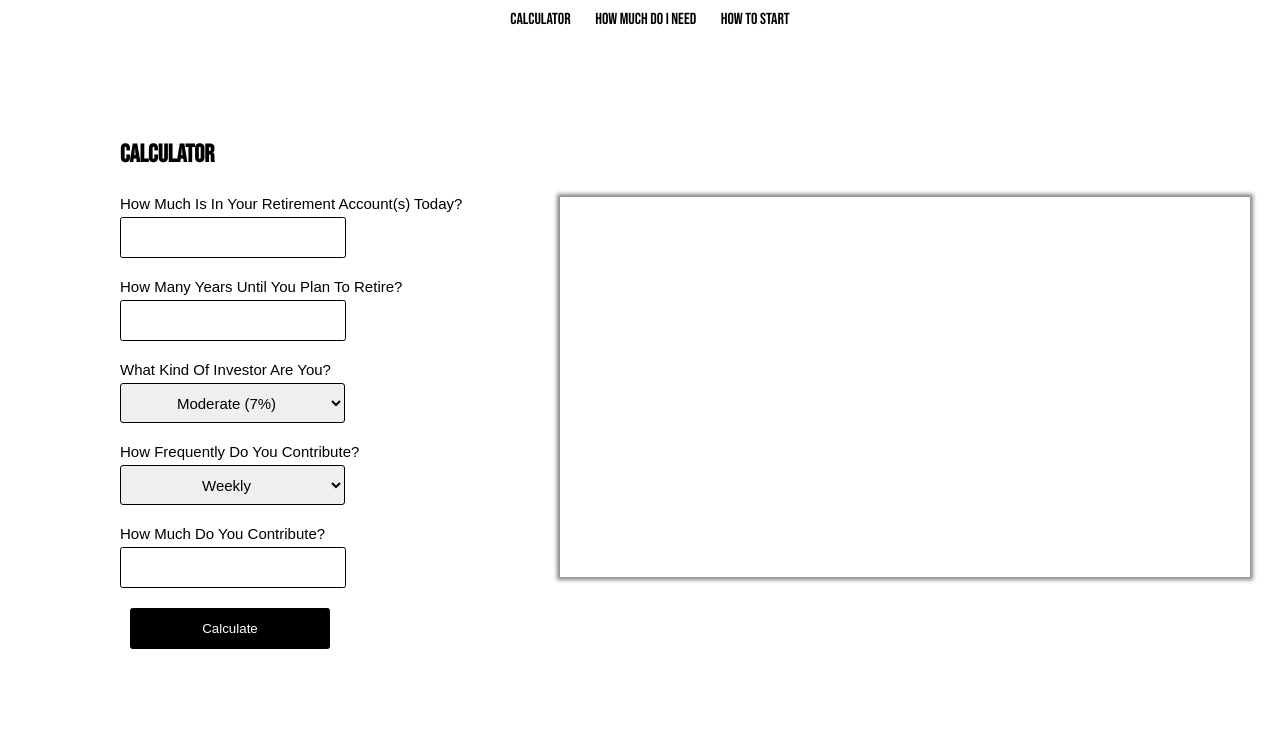
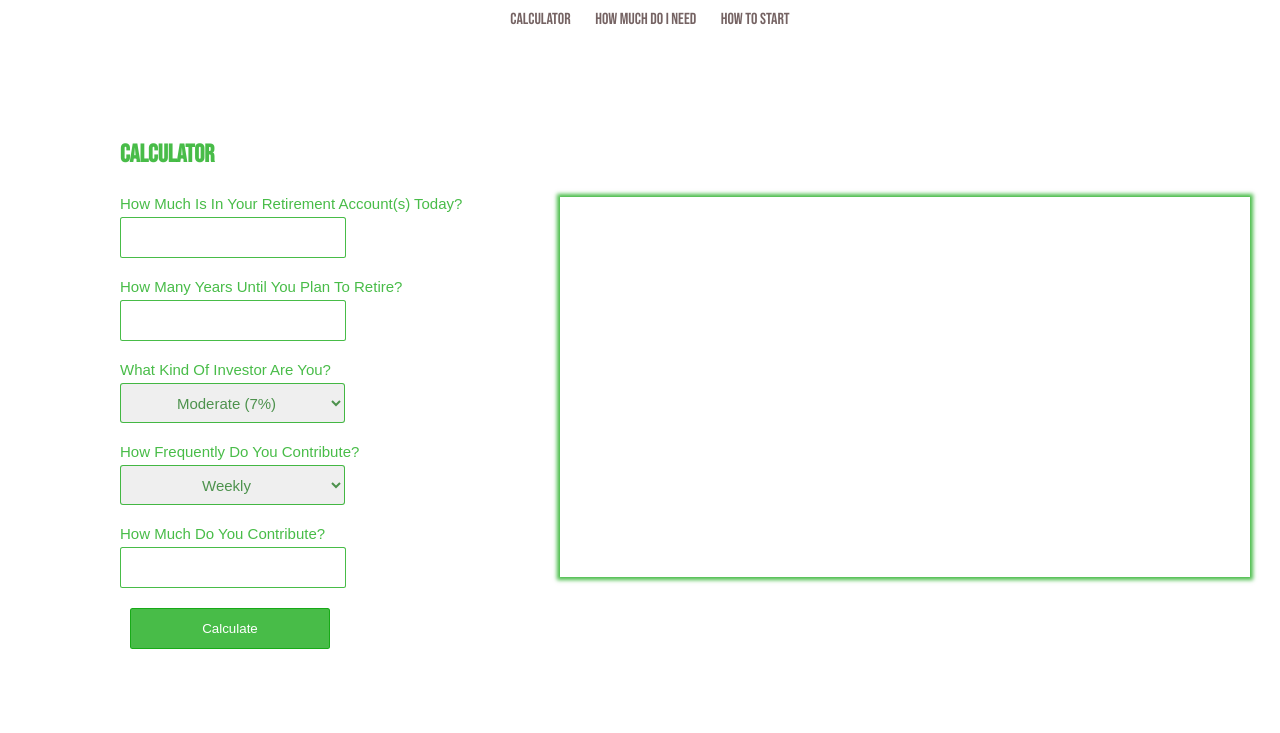
Before and after one commit to mpop-24/retirement-calculate, a plain HTML site: page index.html in a window 1280 px wide. Shown: the part 67-800 px from the top of the page. Drawn offline with Linux system fonts and the light colour scheme.

Commit message:
changed colors

```diff
--- a/main.css
+++ b/main.css
@@ -18,7 +18,7 @@
 }
 *{
   font-family: sans-serif;
-  color: black;
+  color: rgba(51, 25, 25, 0.678);
 }
 body{
   margin: 0;
@@ -62,7 +62,7 @@ body{
   content: '';
   height: 2.5px;
   width: 100%;
-  background-color:rgb(0, 0, 0);
+  background-color:rgba(6, 164, 6, 0.732);
   position: absolute;
   left: 0;
   bottom: -5px;
@@ -96,6 +96,7 @@ body{
   }
 
 .heading h3 {
+  color: rgba(6, 164, 6, 0.732);
     font-size: 25px;
     font-family: 'Bebas Neue', sans-serif;
   }
@@ -105,6 +106,7 @@ body{
   }
 
 .input-group label {
+  color: rgba(6, 164, 6, 0.732);
   margin-bottom: 5px;
   font-size:15px;
     display: block;
@@ -117,7 +119,7 @@ body{
   text-align: center;
     max-width: 100%;
     padding: 12px;
-    border: 1px solid rgb(0, 0, 0);
+    border: 1px solid rgba(6, 164, 6, 0.732);
     outline: none;
     border-radius: 2.5px;
   }
@@ -133,7 +135,8 @@ body{
   border-radius: 3px;
   width: 225px;
   height: 40px;
-  border: 1px solid rgb(0, 0, 0);
+  border: 1px solid rgba(6, 164, 6, 0.732);
+  color: rgba(18, 112, 18, 0.732);
 }
 .input-group button {
     display: inline-block;
@@ -141,17 +144,17 @@ body{
     max-width: 100%;
     width: 200px;
     padding: 12px;
-    border: 1px solid rgb(0, 0, 0);
+    border: 1px solid rgba(6, 164, 6, 0.732);
     outline: none;
     border-radius: 2.5px;
-    background-color: rgb(0, 0, 0);
+    background-color: rgba(6, 164, 6, 0.732);
     color: white;
   }
 
 .results{
     animation-name: slideInRight;
     animation-duration: 0.5s;
-    box-shadow: 0px 0px 4px 3px rgb(137, 137, 137);
+    box-shadow: 0px 0px 4px 3px rgba(6, 164, 6, 0.732);
     background-color: white;
     width: 650px;
     height: 350px;
--- a/main2.css
+++ b/main2.css
@@ -20,7 +20,7 @@
 *{
 
   font-family: sans-serif;
-  color: black;
+  color: rgba(51, 25, 25, 0.678);
 }
 body{
   margin: 0;
@@ -68,7 +68,7 @@ body{
   content: '';
   height: 2.5px;
   width: 100%;
-  background-color: black;
+  background-color: rgba(6, 164, 6, 0.732);
   position: absolute;
   left: 0;
   bottom: -5px;
@@ -101,6 +101,7 @@ body{
 }
 
 .heading h3 {
+  color: rgba(6, 164, 6, 0.732);
   font-family: 'Bebas Neue', sans-serif;
     font-size: 25px;
   }
@@ -110,6 +111,7 @@ body{
   }
 
 .input-group label {
+  color: rgba(6, 164, 6, 0.732);
     font-weight: 300;
     display: block;
   }
@@ -118,7 +120,7 @@ body{
 .input-group button{
     max-width: 100%;
     padding: 12px;
-    border: 1px solid black;
+    border: 1px solid rgba(6, 164, 6, 0.732);
     outline: none;
     border-radius: 2.5px;
   }
@@ -133,17 +135,17 @@ body{
     max-width: 100%;
     width: 200px;
     padding: 12px;
-    border: 1px solid black;
+    border: 1px solid rgba(6, 164, 6, 0.732);
     outline: none;
     border-radius: 2.5px;
-    background-color: black;
+    background-color: rgba(6, 164, 6, 0.732);
     color: white;
   }
 
 .results{
   animation-name: slideInRight;
   animation-duration: 0.75s;
-    box-shadow: 0px 0px 4px 3px rgb(137, 137, 137);
+    box-shadow: 0px 0px 4px 3px rgba(6, 164, 6, 0.732);
     width: 650px;
     margin-top: 50px;
     height: 350px;
```
